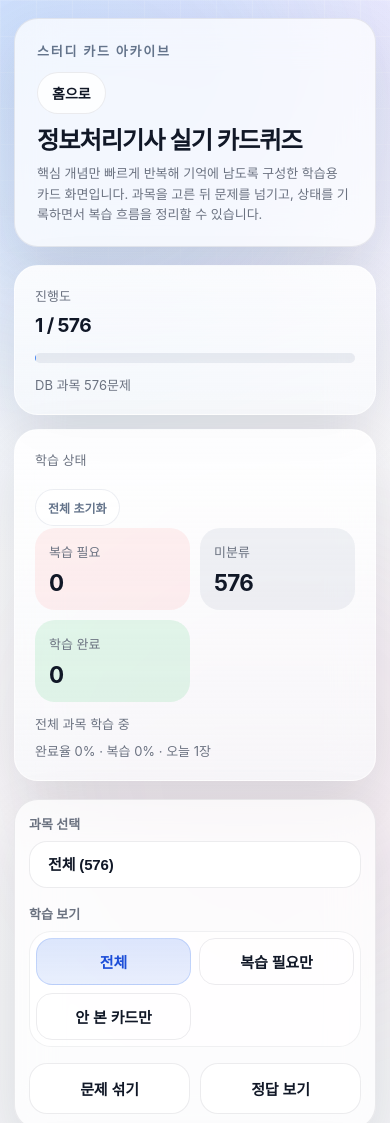
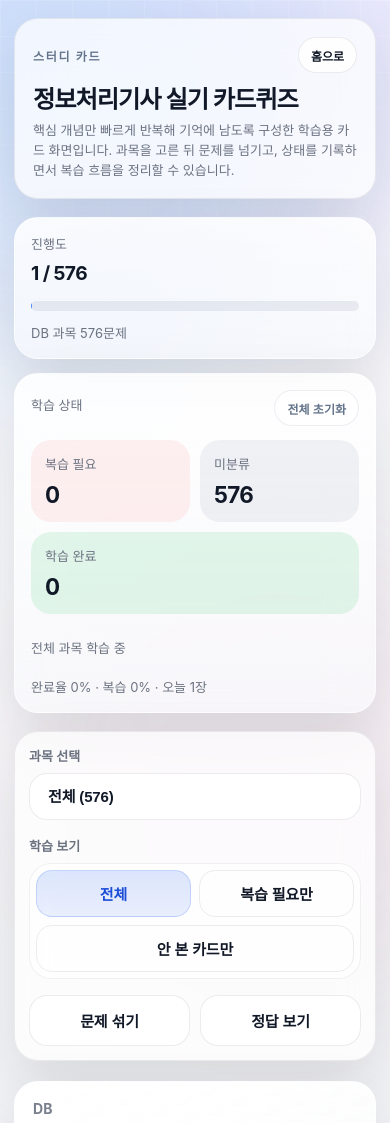
Before and after one commit to the198thstreet/quiz_card, a website built with webpack: page quizzes/information-processing-practical/index.html in a window 390 px wide. Shown: the top 1123 px of the page. Built offline with nearby package versions, Linux system fonts and the light colour scheme.

Commit message:
모바일 반영형 uiux 개선

```diff
--- a/css/style.css
+++ b/css/style.css
@@ -123,6 +123,7 @@ body::before {
   justify-content: space-between;
   align-items: center;
   gap: 12px;
+  flex-wrap: nowrap;
   margin-bottom: 14px;
 }
 
@@ -152,6 +153,8 @@ body::before {
     box-shadow 0.2s ease,
     background-color 0.2s ease,
     border-color 0.2s ease;
+  white-space: nowrap;
+  flex: 0 0 auto;
 }
 
 .hero-home-link:hover {
@@ -598,6 +601,8 @@ select:focus-visible,
   font-size: 12px;
   font-weight: 700;
   letter-spacing: 0;
+  white-space: nowrap;
+  flex: 0 0 auto;
 }
 
 #nextBtn {
@@ -638,16 +643,37 @@ select:focus-visible,
   }
 
   .hero-copy {
-    padding: 22px;
+    padding: 20px;
   }
 
   .hero-headerline {
-    align-items: flex-start;
-    flex-direction: column;
+    align-items: center;
+    flex-direction: row;
+    justify-content: space-between;
+    gap: 10px;
+  }
+
+  .hero-kicker {
+    font-size: 12px;
+  }
+
+  .hero h1 {
+    white-space: normal;
+    line-height: 1.08;
+  }
+
+  .hero p {
+    margin-top: 8px;
+    font-size: 0.94rem;
+    line-height: 1.52;
   }
 
   .stat-row {
-    grid-template-columns: repeat(3, minmax(0, 1fr));
+    grid-template-columns: repeat(2, minmax(0, 1fr));
+  }
+
+  .stat-pill-known {
+    grid-column: 1 / -1;
   }
 
   .toolbar {
@@ -708,8 +734,18 @@ select:focus-visible,
   }
 
   .meta-card-head {
-    align-items: flex-start;
-    flex-direction: column;
+    align-items: center;
+    flex-direction: row;
+    justify-content: space-between;
+    gap: 10px;
+  }
+
+  .meta-card {
+    padding: 18px;
+  }
+
+  .meta-card-stats {
+    gap: 12px;
   }
 }
 
@@ -733,15 +769,41 @@ select:focus-visible,
   }
 
   .stat-row,
-  .mode-switch,
   .toolbar-buttons,
   .controls,
   .study-actions {
     grid-template-columns: repeat(2, minmax(0, 1fr));
   }
 
+  .mode-switch {
+    grid-template-columns: repeat(2, minmax(0, 1fr));
+  }
+
+  .mode-switch .mode-btn[data-mode="unmarked"] {
+    grid-column: 1 / -1;
+  }
+
+  .study-btn-reset {
+    grid-column: 1 / -1;
+  }
+
+  .hero-home-link,
+  .meta-reset-btn {
+    min-height: 36px;
+    padding: 8px 12px;
+    font-size: 12px;
+  }
+
+  .hero-copy {
+    padding: 18px;
+  }
+
+  .meta-card {
+    padding: 16px;
+  }
+
   .study-actions {
-    grid-template-columns: 1fr;
+    grid-template-columns: repeat(2, minmax(0, 1fr));
   }
 }
 
--- a/quizzes/information-processing-practical/index.html
+++ b/quizzes/information-processing-practical/index.html
@@ -34,7 +34,7 @@
       <header class="hero">
         <div class="hero-copy">
           <div class="hero-headerline">
-            <span class="hero-kicker">스터디 카드 아카이브</span>
+            <span class="hero-kicker">스터디 카드</span>
             <a class="hero-home-link" href="../../">홈으로</a>
           </div>
           <h1>정보처리기사 실기 카드퀴즈</h1>
```
Also changed, not shown: index.html (+5 -5 lines).
